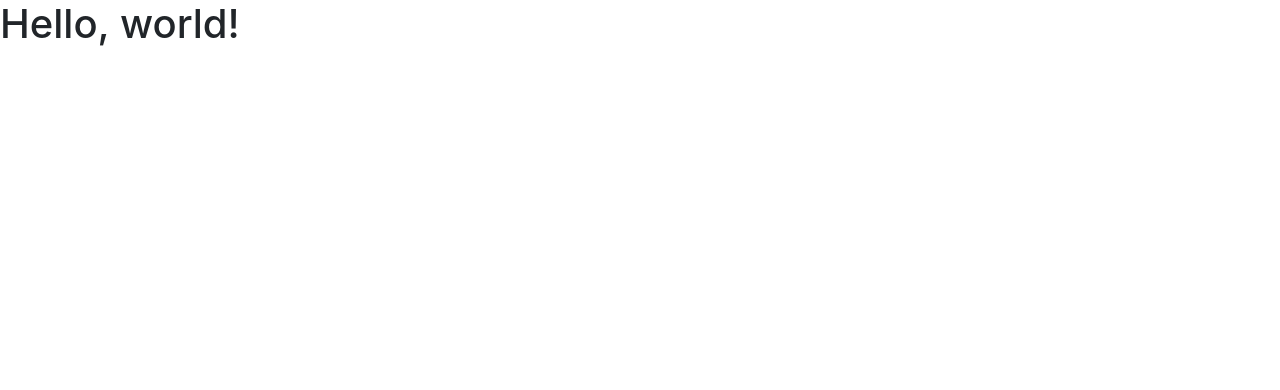
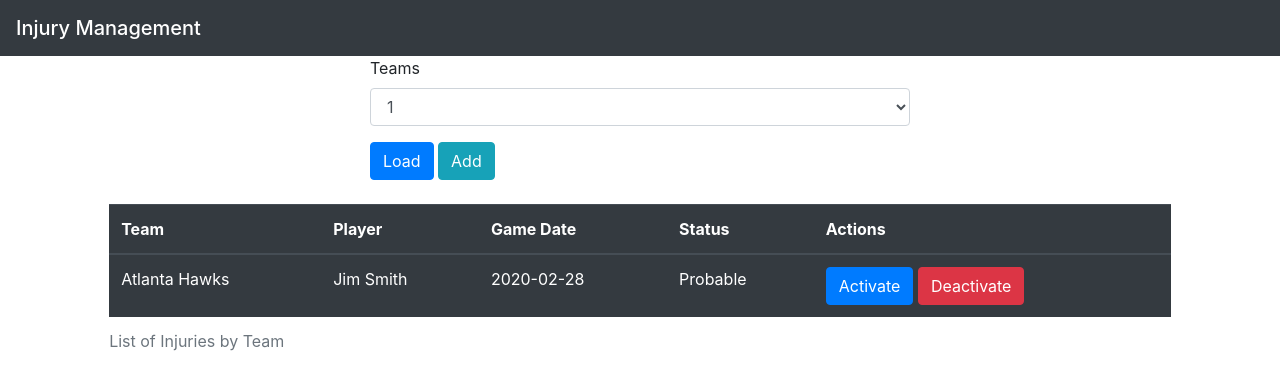
Before and after one commit to runstache/nba-stats-injury-spa, a plain HTML site: page src/index.html in a window 1280 px wide. Drawn offline with nearby package versions, Linux system fonts and the light colour scheme.

Commit message:
Added Structure of page and bootstrap

```diff
--- a/src/index.html
+++ b/src/index.html
@@ -1,23 +1,104 @@
 <!doctype html>
 <html lang="en">
+
   <head>
     <!-- Required meta tags -->
     <meta charset="utf-8">
     <meta name="viewport" content="width=device-width, initial-scale=1, shrink-to-fit=no">
 
     <!-- Bootstrap CSS -->
-    <link rel="stylesheet" href="https://cdn.jsdelivr.net/npm/bootstrap@4.6.0/dist/css/bootstrap.min.css" integrity="sha384-B0vP5xmATw1+K9KRQjQERJvTumQW0nPEzvF6L/Z6nronJ3oUOFUFpCjEUQouq2+l" crossorigin="anonymous">
+    <link rel="stylesheet" href="https://cdn.jsdelivr.net/npm/bootstrap@4.6.0/dist/css/bootstrap.min.css"
+      integrity="sha384-B0vP5xmATw1+K9KRQjQERJvTumQW0nPEzvF6L/Z6nronJ3oUOFUFpCjEUQouq2+l" crossorigin="anonymous">
 
-    <title>Hello, world!</title>
+    <title>Injury Management</title>
   </head>
+
   <body>
-    <h1>Hello, world!</h1>
+    <!-- As a heading -->
+    <nav class="navbar navbar-dark bg-dark">
+      <span class="navbar-brand mb-0 h1">Injury Management</span>
+    </nav>
+
+    <div class="container">
+      <div class="row">
+        <div class="col-3">
+
+        </div>
+        <div class="col-6">
+          <div class="form-group">
+            <label for="ddlTeam">Teams</label>
+            <select class="form-control" id="ddlTeam">
+              <option>1</option>
+              <option>2</option>
+              <option>3</option>
+              <option>4</option>
+              <option>5</option>
+            </select>
+
+          </div>
+        </div>
+        <div class=col-3>
+
+        </div>
+      </div>
+      <div class="row">
+        <div class="col-3">
+
+        </div>
+        <div class="col-6">
+            <button class="btn btn-primary">Load</button>
+            <button class="btn btn-info">Add</button>
+          </div>
+        </div>
+        <div class=col-3>
+        </div>
+      </div>
+      <br />
+      <div class="row">
+        <div class="col-1">
+
+        </div>
+        <div class="col-10">
+          <table class="table table-dark">
+            <caption>List of Injuries by Team</caption>
+            <thead>
+              <tr>
+                <th scope="col">Team</th>
+                <th scope="col">Player</th>
+                <th scope="col">Game Date</th>
+                <th scope="col">Status</th>
+                <th scope="col">Actions</th>
+              </tr>
+            </thead>
+            <tbody>
+              <tr scope="row">
+                <td>Atlanta Hawks</td>
+                <td>Jim Smith</td>
+                <td>2020-02-28</td>
+                <td>Probable</td>
+                <td>
+                  <button class="btn btn-primary">Activate</button>
+                  <button class="btn btn-danger">Deactivate</button>
+                </td>
+              </tr>
+            </tbody>
+          </table>
+        </div>
+        <div class="col-1">
+
+        </div>
+      </div>
+
+    </div>
 
 
-
-
-    <script src="https://code.jquery.com/jquery-3.5.1.slim.min.js" integrity="sha384-DfXdz2htPH0lsSSs5nCTpuj/zy4C+OGpamoFVy38MVBnE+IbbVYUew+OrCXaRkfj" crossorigin="anonymous"></script>
-    <script src="https://cdn.jsdelivr.net/npm/bootstrap@4.6.0/dist/js/bootstrap.bundle.min.js" integrity="sha384-Piv4xVNRyMGpqkS2by6br4gNJ7DXjqk09RmUpJ8jgGtD7zP9yug3goQfGII0yAns" crossorigin="anonymous"></script>
+    <script src="https://code.jquery.com/jquery-3.5.1.slim.min.js"
+      integrity="sha384-DfXdz2htPH0lsSSs5nCTpuj/zy4C+OGpamoFVy38MVBnE+IbbVYUew+OrCXaRkfj"
+      crossorigin="anonymous"></script>
+    <script src="https://cdn.jsdelivr.net/npm/bootstrap@4.6.0/dist/js/bootstrap.bundle.min.js"
+      integrity="sha384-Piv4xVNRyMGpqkS2by6br4gNJ7DXjqk09RmUpJ8jgGtD7zP9yug3goQfGII0yAns"
+      crossorigin="anonymous"></script>
 
   </body>
+
 </html>
```
